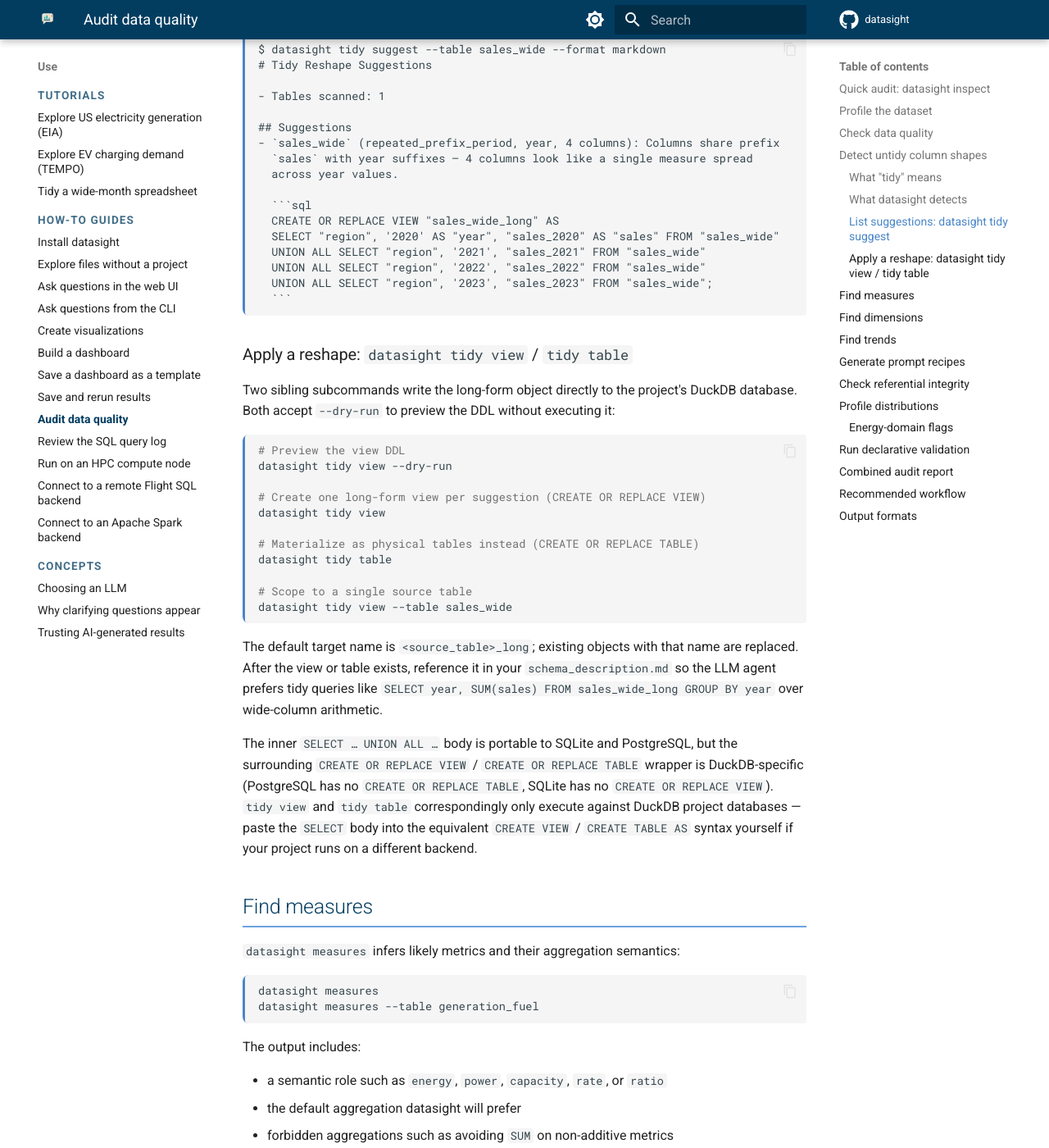
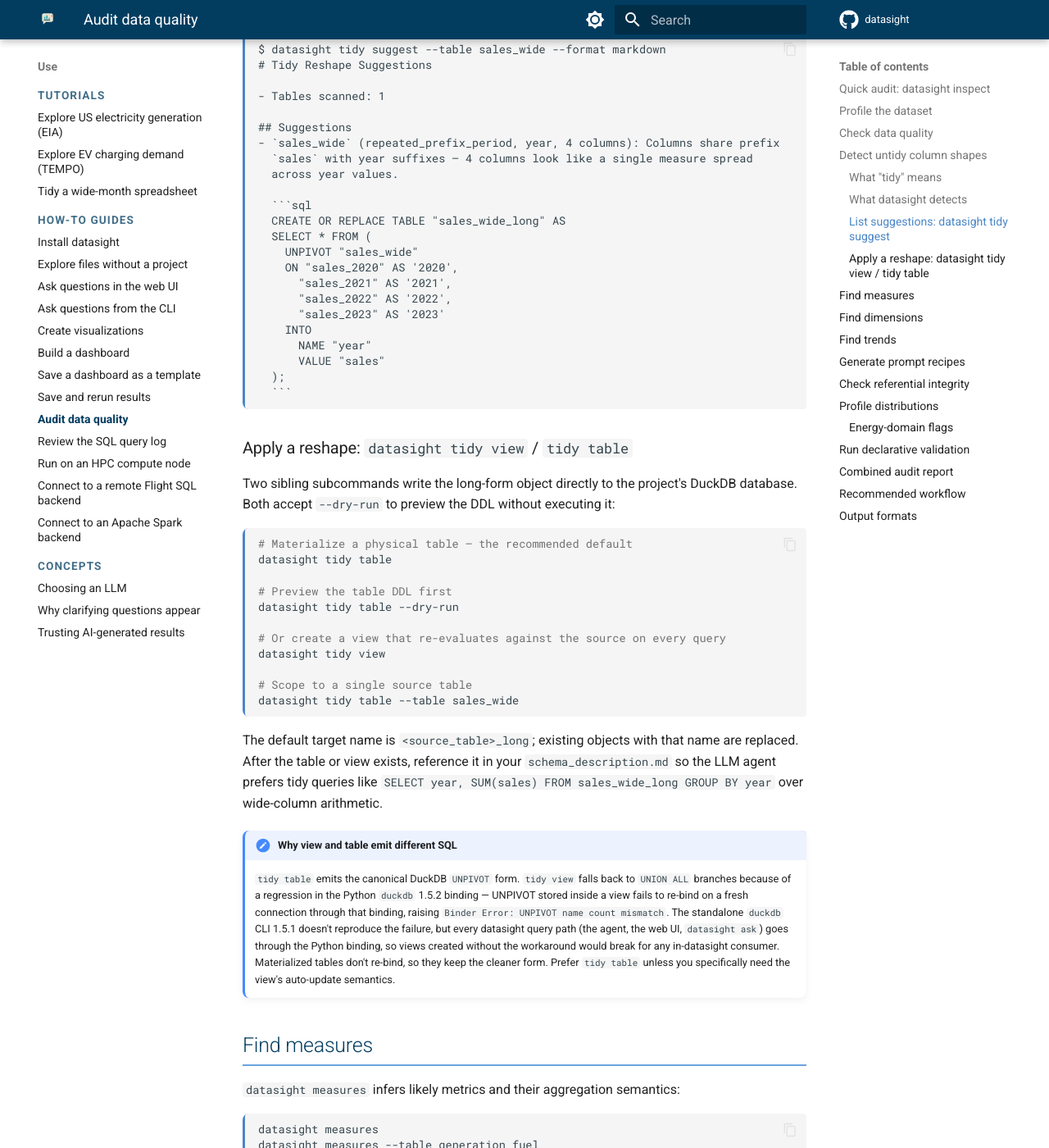
Before and after one commit to dsgrid/datasight, an MkDocs documentation site: the page built from docs/use/how-to/audit-data-quality.md, in a window 1280 px wide and 1400 px high, scrolled down 2926 px. Shown: the whole window at 82% size. Built offline with MkDocs 1.6.1 and Material for MkDocs 9.7.7, drawn with Linux system fonts in a browser that asks for light colours; comment, search, counter and statistics services are not loaded.

Commit message:
Asymmetric reshape SQL: UNPIVOT for tables, UNION ALL for views
`tidy table` now emits the canonical DuckDB UNPIVOT form. `tidy view`
falls back to UNION ALL branches as a workaround for a regression in
the Python duckdb 1.5.2 binding: UNPIVOT stored inside a view fails to
re-bind on a fresh connection through that binding, raising
"Binder Error: UNPIVOT name count mismatch". The standalone duckdb CLI
1.5.1 doesn't reproduce the failure, but every datasight query path
goes through the Python binding, so the workaround keeps views
queryable through datasight itself.

Materialized tables don't re-bind, so they keep the cleaner UNPIVOT
form — and that's the form `tidy suggest` displays as the canonical
representation.

Two new pin tests prevent silently regressing back to UNPIVOT-everywhere:
- test_tidy_view_sql_uses_union_all_workaround
- test_tidy_table_sql_uses_unpivot

The existing test_tidy_view_actually_creates_view exercises the
cross-connection re-bind path that triggered the original bug, so any
future "simplification" would also fail there.

Docs and tutorial updated with an admonition explaining the asymmetry
and recommending `tidy table` as the default.

Co-Authored-By: Claude Opus 4.7 <noreply@anthropic.com>

````diff
--- a/docs/use/how-to/audit-data-quality.md
+++ b/docs/use/how-to/audit-data-quality.md
@@ -135,11 +135,17 @@ $ datasight tidy suggest --table sales_wide --format markdown
   across year values.
 
   ```sql
-  CREATE OR REPLACE VIEW "sales_wide_long" AS
-  SELECT "region", '2020' AS "year", "sales_2020" AS "sales" FROM "sales_wide"
-  UNION ALL SELECT "region", '2021', "sales_2021" FROM "sales_wide"
-  UNION ALL SELECT "region", '2022', "sales_2022" FROM "sales_wide"
-  UNION ALL SELECT "region", '2023', "sales_2023" FROM "sales_wide";
+  CREATE OR REPLACE TABLE "sales_wide_long" AS
+  SELECT * FROM (
+    UNPIVOT "sales_wide"
+    ON "sales_2020" AS '2020',
+      "sales_2021" AS '2021',
+      "sales_2022" AS '2022',
+      "sales_2023" AS '2023'
+    INTO
+      NAME "year"
+      VALUE "sales"
+  );
   ```
 ```
 
@@ -150,32 +156,37 @@ DuckDB database. Both accept `--dry-run` to preview the DDL without executing
 it:
 
 ```bash
-# Preview the view DDL
-datasight tidy view --dry-run
+# Materialize a physical table — the recommended default
+datasight tidy table
 
-# Create one long-form view per suggestion (CREATE OR REPLACE VIEW)
+# Preview the table DDL first
+datasight tidy table --dry-run
+
+# Or create a view that re-evaluates against the source on every query
 datasight tidy view
 
-# Materialize as physical tables instead (CREATE OR REPLACE TABLE)
-datasight tidy table
-
 # Scope to a single source table
-datasight tidy view --table sales_wide
+datasight tidy table --table sales_wide
 ```
 
 The default target name is `<source_table>_long`; existing objects with that
-name are replaced. After the view or table exists, reference it in your
+name are replaced. After the table or view exists, reference it in your
 `schema_description.md` so the LLM agent prefers tidy queries like
 `SELECT year, SUM(sales) FROM sales_wide_long GROUP BY year` over wide-column
 arithmetic.
 
-The inner `SELECT … UNION ALL …` body is portable to SQLite and PostgreSQL,
-but the surrounding `CREATE OR REPLACE VIEW` / `CREATE OR REPLACE TABLE`
-wrapper is DuckDB-specific (PostgreSQL has no `CREATE OR REPLACE TABLE`,
-SQLite has no `CREATE OR REPLACE VIEW`). `tidy view` and `tidy table`
-correspondingly only execute against DuckDB project databases — paste the
-`SELECT` body into the equivalent `CREATE VIEW` / `CREATE TABLE AS` syntax
-yourself if your project runs on a different backend.
+!!! note "Why view and table emit different SQL"
+    `tidy table` emits the canonical DuckDB `UNPIVOT` form. `tidy view`
+    falls back to `UNION ALL` branches because of a regression in the
+    Python `duckdb` 1.5.2 binding — UNPIVOT stored inside a view fails to
+    re-bind on a fresh connection through that binding, raising
+    `Binder Error: UNPIVOT name count mismatch`. The standalone `duckdb`
+    CLI 1.5.1 doesn't reproduce the failure, but every datasight query
+    path (the agent, the web UI, `datasight ask`) goes through the Python
+    binding, so views created without the workaround would break for any
+    in-datasight consumer. Materialized tables don't re-bind, so they
+    keep the cleaner form. Prefer `tidy table` unless you specifically
+    need the view's auto-update semantics.
 
 ## Find measures
 
````
Also changed, not shown: docs/use/tutorials/tidy.md (+14 -12 lines), 2 other files.
